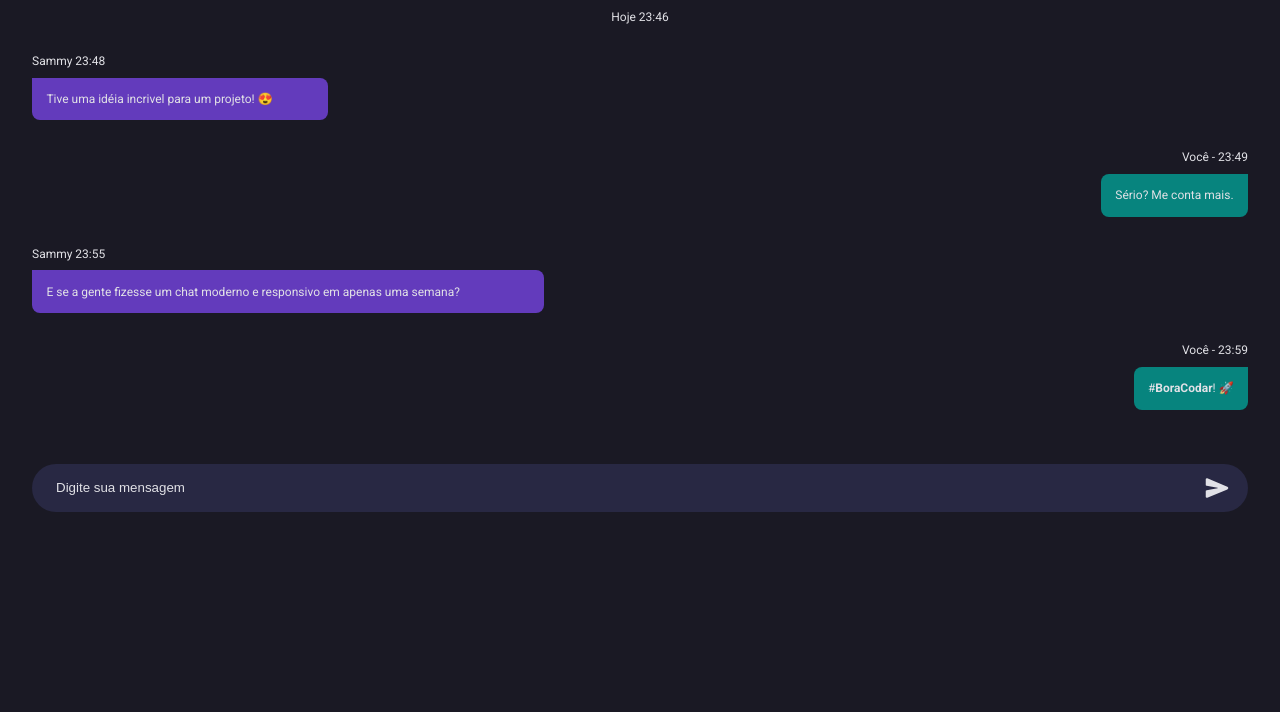
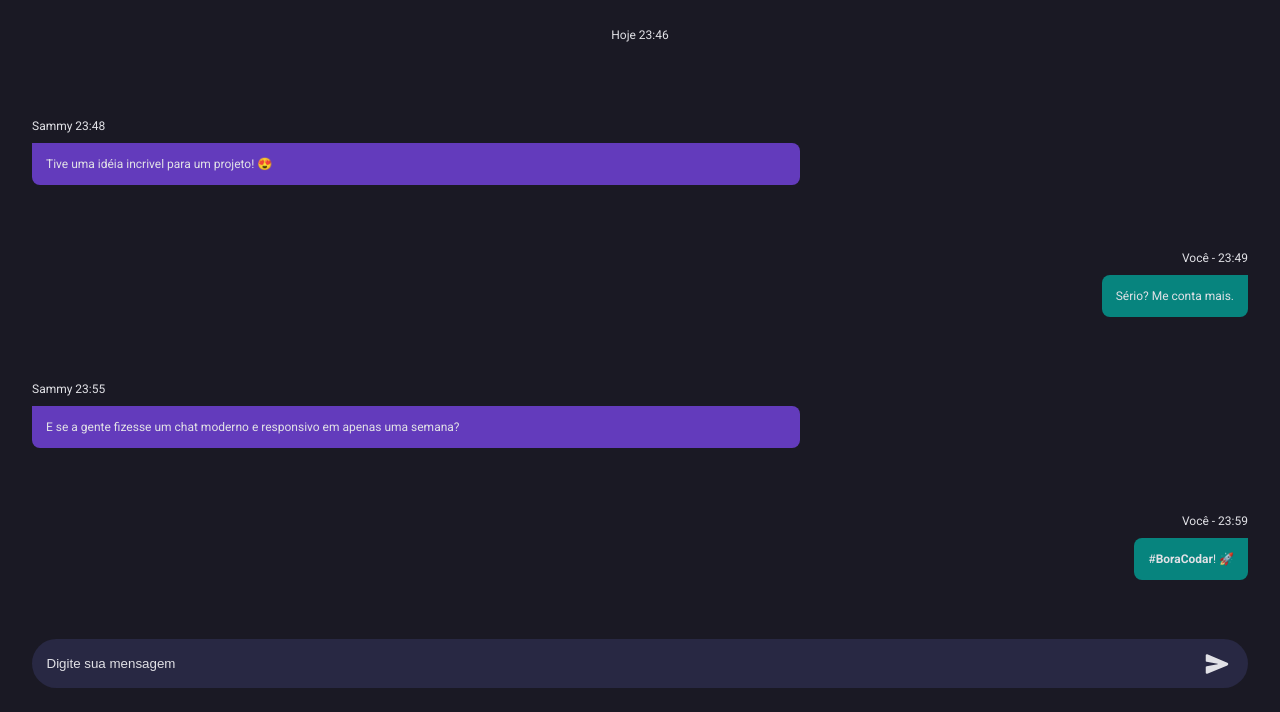
Before and after one commit to SammyFerreiraa/BoraCodar04-Rocketseat, a plain HTML site: page index.html in a window 1280 px wide. Shown: the part 88-800 px from the top of the page. Drawn offline with Linux system fonts and the light colour scheme.

Commit message:
🎉 att

```diff
--- a/index.html
+++ b/index.html
@@ -1,10 +1,11 @@
 <!DOCTYPE html>
 <html lang="pt-br">
+
 <head>
   <meta charset="UTF-8">
   <meta http-equiv="X-UA-Compatible" content="IE=Edge">
   <meta name="viewport" content="width=device-width, initial-scale=1">
-  <title>HTML</title>
+  <title>Chat Rocketseat</title>
   <link rel="stylesheet" href="style.css">
 </head>
 
@@ -20,10 +21,10 @@
     </section>
     <img src="./assets/x.svg" alt="X">
   </header>
-  <article>
-    <p class="infor">Hoje 23:46</p>
-  </article>
   <main>
+    <article>
+      <p class="infor">Hoje 23:46</p>
+    </article>
     <section class="chat">
       <p class="infor">Sammy 23:48</p>
       <div class="message_left">
@@ -55,5 +56,7 @@
       <img src="./assets/send.svg" alt="Send">
     </div>
   </footer>
+  <script src="script.js"></script>
 </body>
+
 </html>
--- /dev/null
+++ b/script.js
@@ -0,0 +1,2 @@
+const message = document.querySelector("main")
+message.lastElementChild.scrollIntoView()
--- a/style.css
+++ b/style.css
@@ -4,25 +4,37 @@
   margin: 0;
   padding: 0;
   box-sizing: border-box;
+  -webkit-font-smoothing: antialiased;
+  -moz-osx-font-smoothing: grayscale;
+}
+
+:root {
+  font-size: 62.5%;
 }
 
 body {
-  padding: 1.5rem 2rem;
+  padding: 2.4rem 3.2rem;
   background: #1A1924;
   font-family: 'Roboto';
+  font-size: 1.6rem;
+  height: 100vh;
+  overflow: hidden;
+
+  display: grid;
+  grid-template-rows: max-content 1fr max-content;
 }
 
 header {
   display: flex;
   flex-direction: row;
-  gap: 1rem;
+  gap: 1.6rem;
   justify-content: space-between;
   align-items: center;
 }
 
 header img:nth-child(1) {
-  width: 3rem;
-  height: 3rem;
+  width: 4.8rem;
+  height: 4.8rem;
   border-radius: 50%;
 }
 
@@ -30,95 +42,100 @@ header section {
   flex: 1;
   display: flex;
   flex-direction: column;
-  gap: 0.4rem;
+  gap: 0.64rem;
 }
 
 .status {
   display: flex;
-  align-items: center;
-  gap: 0.25rem;
+  align-items: baseline;
+  gap: 0.4rem;
 }
 
 header h3 {
   color: #E1E1E6;
   font-weight: 700;
-  font-size: 16px;
+  font-size: 1.6rem;
 }
 
 header div div:nth-child(1) {
-  height: .5rem;
-  width: .5rem;
+  height: 0.8rem;
+  width: 0.8rem;
+  display: block;
   background-color: #00B37E;
   border-radius: 50%;
 }
 
 header div p {
-  color:  #00B37E ;
-  font-size: 12px;
+  color: #00B37E;
+  font-size: 1.2rem;
   font-weight: 400;
 }
 
 header img:last-child {
-  height: .8rem;
-  width: .8rem;
+  height: 1.2rem;
+  width: 1.2rem;
 }
 
 article {
-  display:flex;
+  display: flex;
   flex-direction: row;
   justify-content: center;
   align-items: center;
-  margin: 1.625rem auto 1.875rem;
+  margin-top: 2.6rem;
+  margin-bottom: 3rem;
 }
 
 .infor {
   font-weight: 400;
-  font-size: 12px;
+  line-height: 1.4rem;
+  font-size: 1.2rem;
   color: #E1E1E6;
 }
 
 main {
-  display: flex;
-  flex-direction: column;
-  justify-content: space-;
-  gap: 1.875rem;
+  display: grid;
+  gap: 3rem;
+  overflow-y: scroll;
+  padding-bottom: 2.4rem;
+}
+
+main::-webkit-scrollbar {
+  display: none;
 }
 
 .chat {
   display: flex;
   flex-direction: column;
-  gap: .6rem;
-  width: 50%;
+  gap: 1rem;
+  width: 60vw;
 }
 
 .message_left {
   background-color: #633BBC;
   border-radius: 0px 8px 8px 8px;
-  padding: .9rem;
-  font-size: 12px;
+  padding: 1.4rem;
+  font-size: 1.2rem;
+  line-height: 1.4rem;
   color: #E1E1E6;
 }
 
 .chat_right {
-  display: flex;
-  flex-direction: column;
-  align-items: end;
-  gap: .6rem;
+  margin-left: auto;
+  text-align: right;
 }
 
 .message_right {
+  text-align: right;
   background-color: #07847E;
   border-radius: 8px 0px 8px 8px;
-  padding: .9rem;
-  font-size: 12px;
+  padding: 1.4rem;
+  font-size: 1.2rem;
+  line-height: 1.4rem;
   color: #E1E1E6;
+  margin-top: 1rem;
 }
 
-footer {
-  padding-top: 1.5rem;
-  margin-top: 1.875rem;
-  margin-bottom: 1.5rem;
-}
+footer {}
 
 .section_write {
   background: #282843;
@@ -130,13 +147,13 @@ footer {
 }
 
 .section_write img {
-  padding: .9rem 1rem;
-  padding-right: 1.2rem;
+  padding: 1.45rem 1.6rem;
+  padding-right: 1.9rem;
 }
 
 .section_write input {
   color: #E1E1E6;
-  padding: .9rem 1.5rem;
+  padding: 1.45rem;
   height: 100%;
   flex: 1;
   border: none;
@@ -148,7 +165,8 @@ input::placeholder {
   color: #E1E1E6;
 }
 
-textarea:focus, input:focus {
+textarea:focus,
+input:focus {
   outline: none;
 }
 
@@ -156,6 +174,7 @@ textarea:focus, input:focus {
   .chat:nth-child(3) {
     width: 32rem;
   }
+
   .chat:nth-child(1) {
     width: 18.5rem;
   }
```
